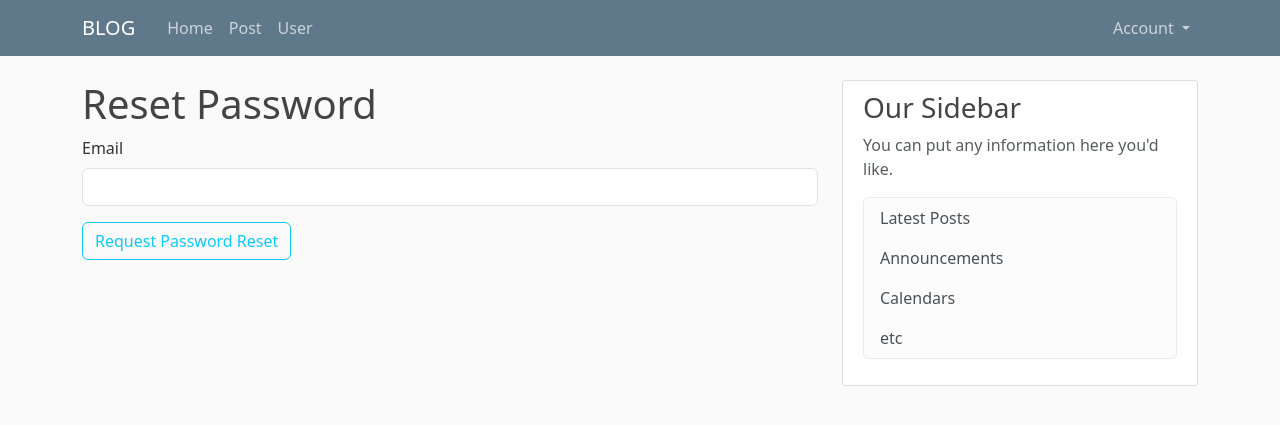
After one commit to KatsumiGemini/Flask_project, a Flask app: page /admin/reset_password in a window 1280 px wide. The commit adds this page. Shown: the top 425 px of the page. Run offline with Flask 3, Linux system fonts and the light colour scheme; some libraries are stand-ins or nearby versions.

Commit message:
Reset PAssword token

```diff
--- a/admin/extensions.py
+++ b/admin/extensions.py
@@ -1,7 +1,9 @@
 from flask_sqlalchemy import SQLAlchemy
 from flask_login import LoginManager
 from flask_bcrypt import Bcrypt
+from flask_mail import Mail
 
 db = SQLAlchemy()
 login_manager = LoginManager()
 bcrypt = Bcrypt()
+mail = Mail()
--- a/admin/forms.py
+++ b/admin/forms.py
@@ -33,7 +33,17 @@ class UpdateAccountForm(FlaskForm):
             if user:
                 raise ValidationError('That username is taken. Please choose a different one.')
 
+
 class UpdatePost(FlaskForm):
     title = StringField('Title', validators=[DataRequired()])
     content = TextAreaField('Content', validators=[DataRequired()])
     submit = SubmitField('Update Post')
+
+class PasswordResetRequestForm(FlaskForm):
+    email = StringField('Email', validators=[DataRequired(), Email()])
+    submit = SubmitField('Request Password Reset')
+
+    def validate_email(self, email):
+        user = User.query.filter_by(email=email.data).first()
+        if user is None:
+            raise ValidationError('There is no account with that email. You must register first.')
--- a/admin/second.py
+++ b/admin/second.py
@@ -4,10 +4,11 @@ import secrets
 from flask import Blueprint, render_template, request, url_for, flash, redirect, session, jsonify, abort
 from werkzeug.security import generate_password_hash, check_password_hash
 from datetime import datetime
-from .extensions import db,  bcrypt
+from .extensions import db,  bcrypt, mail
 from .models import User, Post
-from .forms import UpdateAccountForm, UpdatePost
+from .forms import UpdateAccountForm, UpdatePost, PasswordResetRequestForm
 from flask_login import login_user, logout_user, current_user, login_required
+from flask_mail import Message
 
 second = Blueprint('second', __name__, static_folder='static', template_folder='templates')
 
@@ -16,7 +17,8 @@ second = Blueprint('second', __name__, static_folder='static', template_folder='
 @second.route('/home')
 @login_required
 def home():
-    posts = Post.query.order_by(Post.date_posted.desc()).all()
+    page = request.args.get('page', 1, type=int)
+    posts = Post.query.order_by(Post.date_posted.desc()).paginate(page=page, per_page=10)
     return render_template('home.html', username=session.get('username'), posts=posts)
 
 # ---------------------- POST ------------------------
@@ -47,7 +49,7 @@ def user_data():
     except Exception as err:
         flash(f"Database Error: {err}", "danger")
         data = []
-    return render_template('users.html', title='User Page', data=data)
+    return render_template('users.html', title='User Page', data=data, username=session.get('username'))
 
 # -------------------- REGISTER --------------------
 
@@ -195,4 +197,61 @@ def account():
         form.email.data = current_user.email
 
     image_file = url_for('static', filename='profile_pics/' + current_user.image_file)
-    return render_template('account.html', title='Account', image_file=image_file, form=form)
+    return render_template('account.html', title='Account', image_file=image_file, form=form, username=session.get('username'))
+
+# ---------------------------------RESET PASSWORD---------------------------------------
+def send_reset_email(user):
+    token = user.get_reset_token()
+    msg = Message("Password Reset Request", recipients=[user.email])
+
+    reset_url = url_for('second.reset_password', token=token, _external=True)
+
+    msg.body = f'''To reset your password, click the link below:
+
+    {reset_url}
+
+    If you did not make this request, simply ignore this email.
+    '''
+    mail.send(msg)
+
+@second.route("/reset_password", methods=['GET', 'POST'])
+def reset_request():
+    if current_user.is_authenticated:
+        return redirect(url_for('second.home'))
+
+    form = PasswordResetRequestForm()
+
+    if form.validate_on_submit():
+        user = User.query.filter_by(email=form.email.data).first()
+        send_reset_email(user)
+        flash("A password reset link has been sent to your email.", "success")
+        return redirect(url_for('second.login'))
+
+    return render_template("reset_request.html", form=form, legend="Reset Password")
+
+@second.route("/reset_password/<token>", methods=['GET', 'POST'])
+def reset_password(token):
+    if current_user.is_authenticated:
+        return redirect(url_for('second.home'))
+
+    user = User.verify_reset_token(token)
+    if user is None:
+        flash("Invalid or expired token.", "danger")
+        return redirect(url_for('second.reset_request'))
+
+    if request.method == 'POST':
+        password = request.form.get('password')
+        confirm_password = request.form.get('confirm_password')
+
+        if password != confirm_password:
+            flash("Passwords do not match. Please try again.", "danger")
+            return redirect(url_for('second.reset_password', token=token))
+
+        hashed_pw = bcrypt.generate_password_hash(password).decode('utf-8')
+        user.password = hashed_pw
+        db.session.commit()
+
+        flash("Your password has been updated!", "success")
+        return redirect(url_for('second.login'))
+
+    return render_template("reset_password.html", token=token, title='Reset Password', legend="Reset Password")
--- a/admin/templates/account.html
+++ b/admin/templates/account.html
@@ -1,11 +1,11 @@
 {% extends "base.html" %}
 {% block content %}
-{% for message in get_flashed_messages() %}
+<!-- {% for message in get_flashed_messages() %}
     <div class="alert alert-warning alert-dismissible fade show" role="alert">
         {{ message }}
     <button type="button" class="btn-close" data-bs-dismiss="alert" aria-label="Close"></button>
     </div>
-{% endfor %}
+{% endfor %} -->
     <div class="content-section">
       <div class="media">
         <img class="rounded-circle account-img" src="{{ image_file }}">
--- a/admin/templates/login.html
+++ b/admin/templates/login.html
@@ -18,4 +18,7 @@
 <p class="mt-3">
     Need an account? <a href="{{ url_for('second.register') }}">Register</a>
 </p>
+<p class="mt-3">
+    <a href="{{url_for('second.reset_request')}}">Forgot Password?</a>
+</p>
 {% endblock content %}
--- a/admin/templates/register.html
+++ b/admin/templates/register.html
@@ -1,13 +1,13 @@
 {% extends "base.html" %}
 {% block content %}
 <h1>JOIN TODAY </h1>
-
+<!--
 {% for message in get_flashed_messages() %}
     <div class="alert alert-warning alert-dismissible fade show" role="alert">
         {{ message }}
     <button type="button" class="btn-close" data-bs-dismiss="alert" aria-label="Close"></button>
     </div>
-{% endfor %}
+{% endfor %} -->
 
 <form method="post" action="{{ url_for('second.register') }}">
     <input type="text" class="form-control" name="username" placeholder="Username" required>
--- /dev/null
+++ b/admin/templates/reset_request.html
@@ -0,0 +1,15 @@
+{% extends "base.html" %}
+{% block content %}
+<h1>Reset Password</h1>
+
+<form method="POST">
+    {{ form.hidden_tag() }}
+
+    <div class="mb-3">
+        {{ form.email.label }}
+        {{ form.email(class="form-control") }}
+    </div>
+
+    {{ form.submit(class="btn btn-outline-info") }}
+</form>
+{% endblock %}
```
Also changed, not shown: admin/__init__.py (+10 -2 lines), admin/models.py (+15 -0 lines), admin/templates/home.html (+16 -14 lines), admin/templates/reset_password.html (added, +17 -0 lines), admin/static/profile_pics/c0e84e339adaa608.PNG (added).
